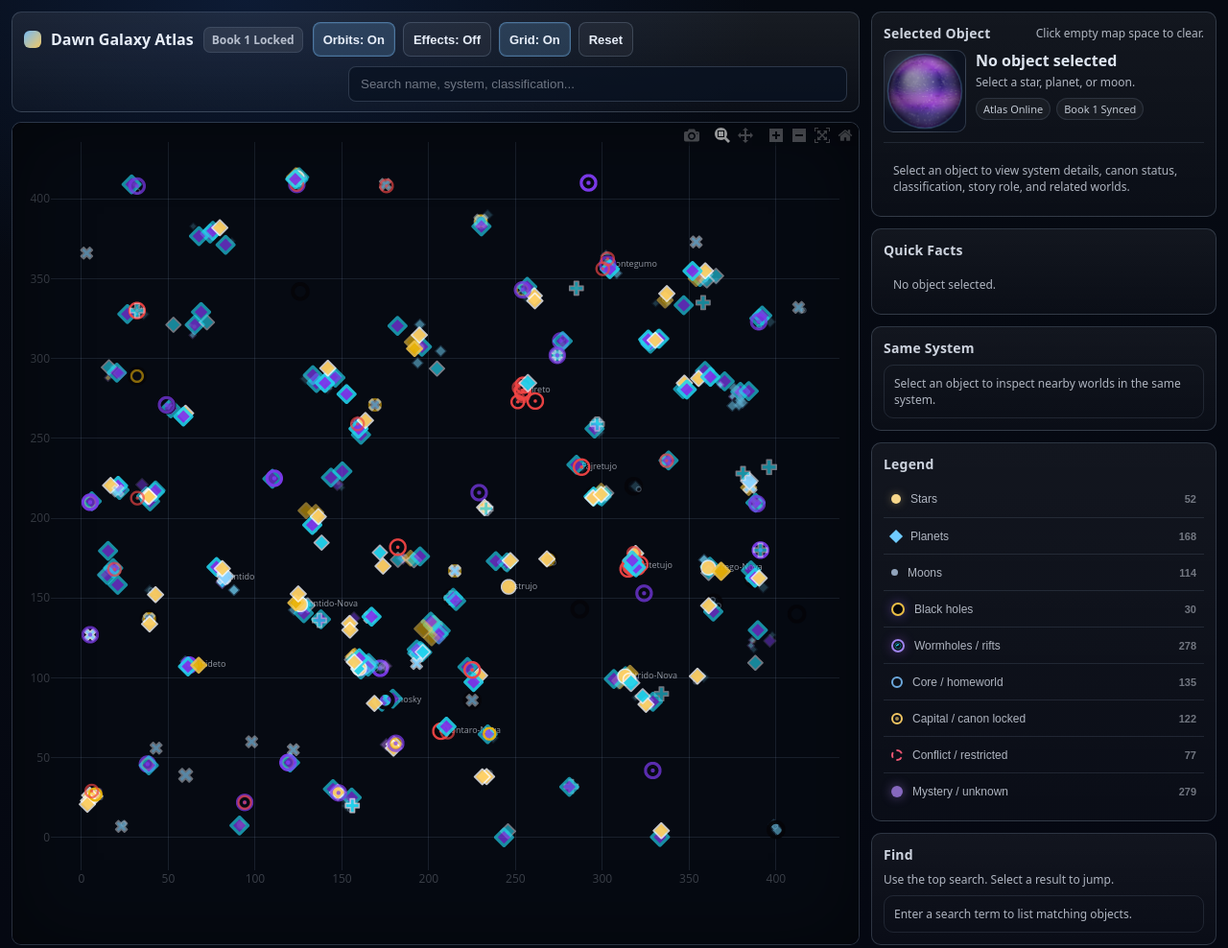
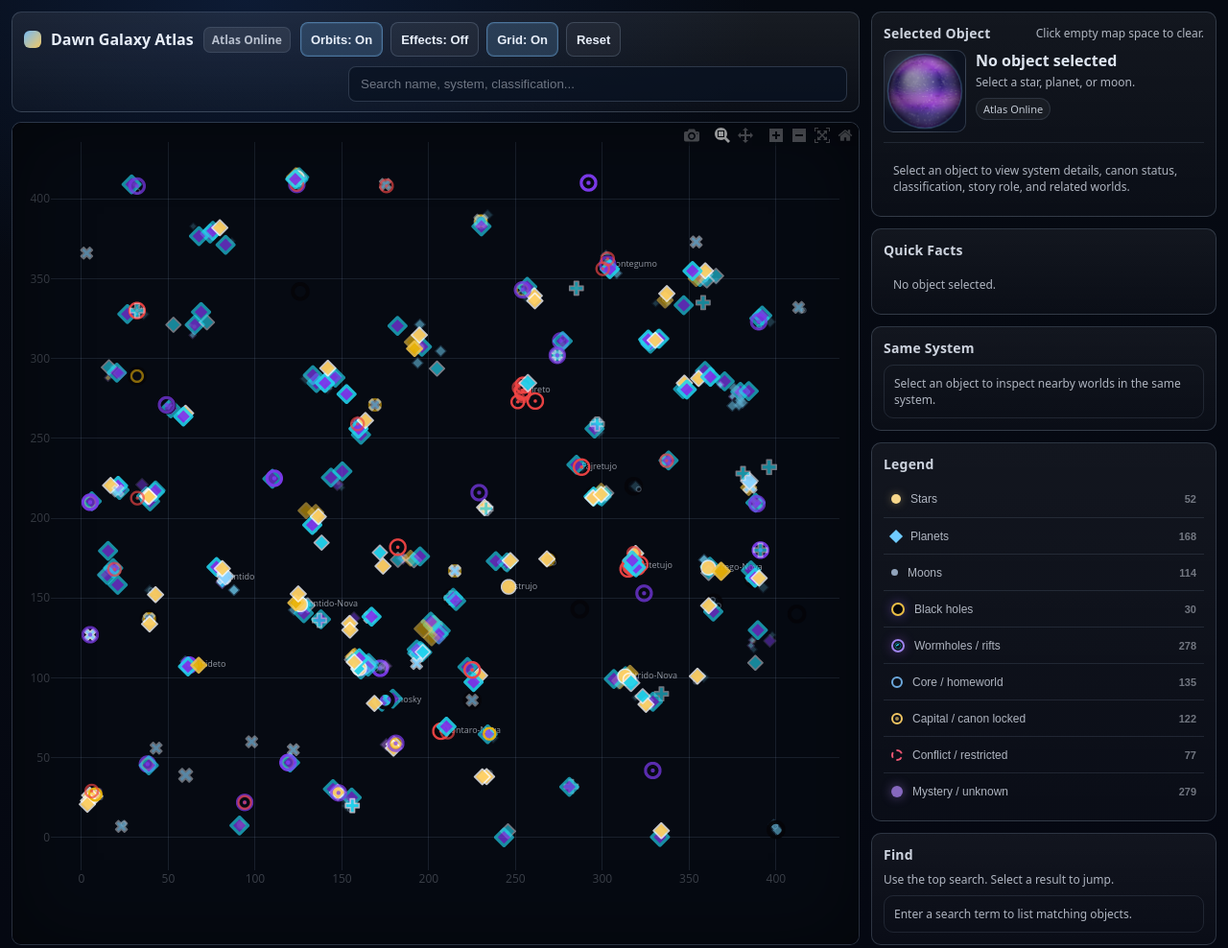
Before and after one commit to COG-tech/dawn-atlas, a plain HTML site: page index.html in a window 1280 px wide. Shown: the whole page at 96% size. Drawn offline with nearby package versions, Linux system fonts and the light colour scheme.

Commit message:
Remove Book 1 status label

```diff
--- a/index.html
+++ b/index.html
@@ -371,7 +371,7 @@ html,body{min-height:100%; margin:0; background: radial-gradient(900px 520px at
     else if (isCapital || /nexus|power/.test(bag)) visualClass = "NEXUS_WORLD";
     else if (isSacred) visualClass = "SACRED_WORLD";
     else if (isOcean && isPlanet) visualClass = "OCEAN_WORLD";
-    const canonLabel = isBook1 ? "Book 1 Locked" : (isExpansion ? "Post-Book 1 Expansion" : (isCanon ? "Canon Locked" : "Unverified"));
+    const canonLabel = isBook1 ? "Canon Locked" : (isExpansion ? "Post-Book 1 Expansion" : (isCanon ? "Canon Locked" : "Unverified"));
     const group = isConflict ? "restricted" : (tier === 1 ? "major" : (isMoon ? "moon" : (isStar ? "star" : "planet")));
     return { type, isStar, isPlanet, isMoon, isCanon, isBook1, isExpansion, canonLabel, isCapital, isHomeworld, isConflict, isMystery, isBlackHole, isWormhole, isPulsar, isMagnetar, isDyson, isRift, tier, tierName, visualClass, group };
   }
@@ -740,7 +740,7 @@ html,body{min-height:100%; margin:0; background: radial-gradient(900px 520px at
     if (!row) {
       detailsTitle.textContent = "No object selected";
       detailsSub.textContent = "Select a star, planet, or moon.";
-      detailsTags.replaceChildren(el("span", "tag", "Atlas Online"), el("span", "tag", "Book 1 Synced"));
+      detailsTags.replaceChildren(el("span", "tag", "Atlas Online"));
       detailsGrid.replaceChildren(el("div", "emptyState", "Select an object to view system details, canon status, classification, story role, and related worlds."));
       setEmptyPanel(quickFacts, "No object selected.");
       renderRelated(null);
@@ -1620,8 +1620,7 @@ html,body{min-height:100%; margin:0; background: radial-gradient(900px 520px at
       const traces = buildTraces();
       await Plotly.newPlot(plotEl, traces, baseLayout(), PLOT_CONFIG);
 
-      const hasBook1 = ALL.some((row) => classifyRow(row).isBook1);
-      pill.textContent = hasBook1 ? "Book 1 Locked" : "Atlas Online";
+      pill.textContent = "Atlas Online";
       hookEvents();
       syncControlState();
       updateFindList("");
```
